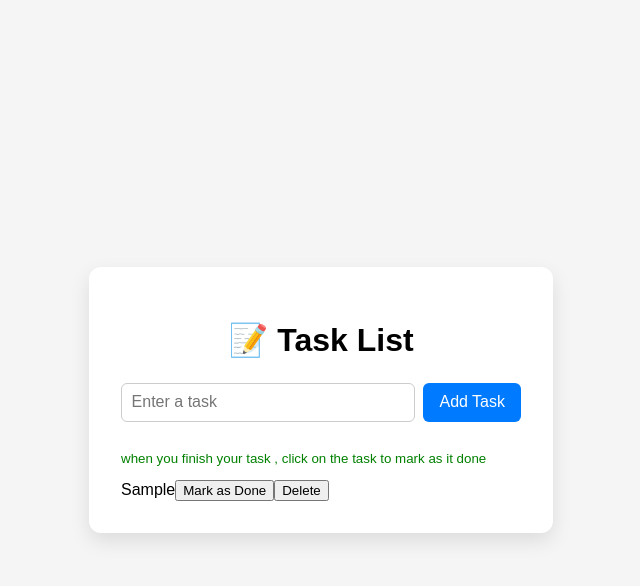
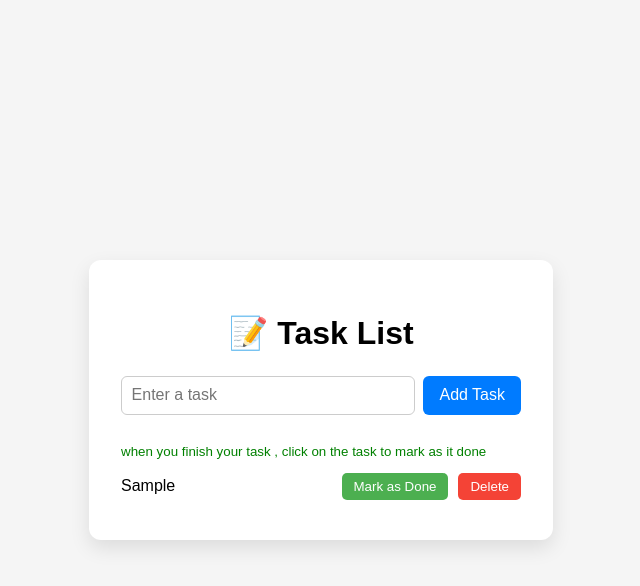
Before and after one commit to AhmadELhalabi/Task_Management, a plain HTML site: page index.html in a window 1280 px wide. Both pictures are taken after typing "Sample" into the empty fields and a click on the button "Add Task". Shown: the whole page, without its empty margins (319-959 px from the left). Drawn offline with Linux system fonts and the light colour scheme.

Commit message:
adding styles for Tasklist file

```diff
--- a/styles/style.css
+++ b/styles/style.css
@@ -76,3 +76,42 @@ h1 {
     font-size: smaller;
     color : green
   }
+
+.task-container {
+  display: flex;
+  align-items: center;
+  gap: 10px;
+  margin-bottom: 8px;
+}
+
+
+.task-label {
+  font-size: 16px;
+  flex-grow: 1;
+}
+
+
+.done-btn {
+  background-color: #4CAF50;
+  color: white;
+  border: none;
+  padding: 6px 12px;
+  border-radius: 5px;
+  cursor: pointer;
+}
+
+
+.delete-btn {
+  background-color: #f44336;
+  color: white;
+  border: none;
+  padding: 6px 12px;
+  border-radius: 5px;
+  cursor: pointer;
+}
+
+
+.done {
+  text-decoration: line-through;
+  color: gray;
+}
```
